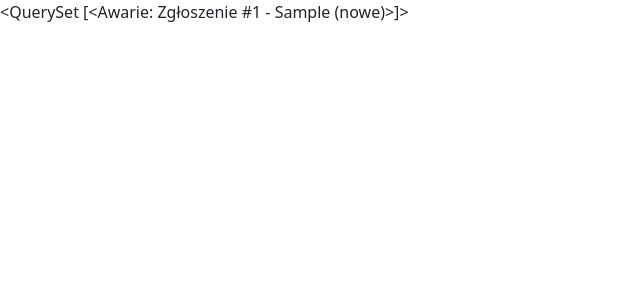
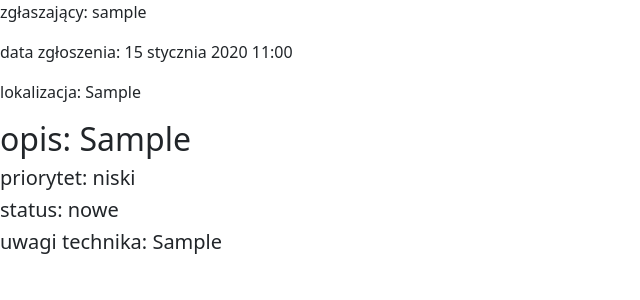
Before and after one commit to kodarek/Warsztat3.0, a Django app: template aplikacja_warsztat/templates/aplikacja_warsztat/awarie.html in a window 1280 px wide. Shown: the top 300 px of the page, without its empty margins (0-640 px from the left). Run offline with Django 5.2, Linux system fonts and the light colour scheme; the template is opened without the code that fills it: values that come from a table or form of the project are taken from there, others are empty; tables that the repository leaves empty hold one stand-in row (values such as "Sample post"); some web fonts are replaced.

Commit message:
dodanie zmian w widokach

```diff
--- a/aplikacja_warsztat/templates/aplikacja_warsztat/awarie.html
+++ b/aplikacja_warsztat/templates/aplikacja_warsztat/awarie.html
@@ -12,7 +12,16 @@
     <link href="https://fonts.googleapis.com/css2?family=Strichpunkt+Sans:wght@400..900&display=swap" rel="stylesheet">
 
 </head>
+
 <body>
-   {{awaria}}
+    {% for awarie in awaria %}
+        <p>zgłaszający: {{ awarie.zglaszajacy }}</p>
+        <p>data zgłoszenia: {{ awarie.data_zgloszenia }}</p>
+        <p>lokalizacja: {{ awarie.lokalizacja }}</p>
+        <h2>opis: {{ awarie.opis }}</h2>
+        <h5>priorytet: {{ awarie.priorytet }}</h5>
+        <h5>status: {{ awarie.status }}</h5>
+        <h5>uwagi technika: {{ awarie.uwagi_technika }}</h5>
+    {% endfor %}
 </body>
 </html>
--- a/project_warsztat/settings.py
+++ b/project_warsztat/settings.py
@@ -106,7 +106,7 @@ AUTH_PASSWORD_VALIDATORS = [
 
 LANGUAGE_CODE = 'pl-pl'
 
-TIME_ZONE = 'UTC'
+TIME_ZONE = 'Europe/Warsaw'
 
 USE_I18N = True
 
```
Also changed, not shown: aplikacja_warsztat/views.py (+5 -3 lines).
